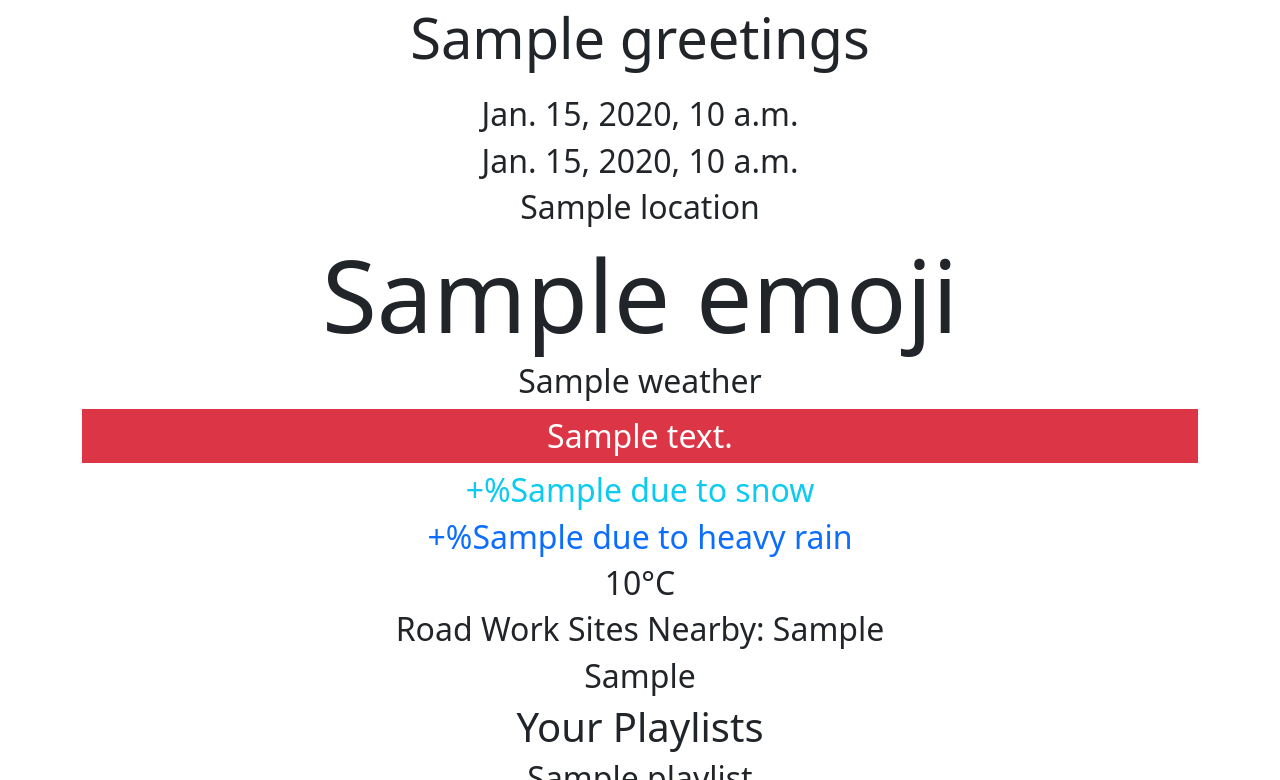
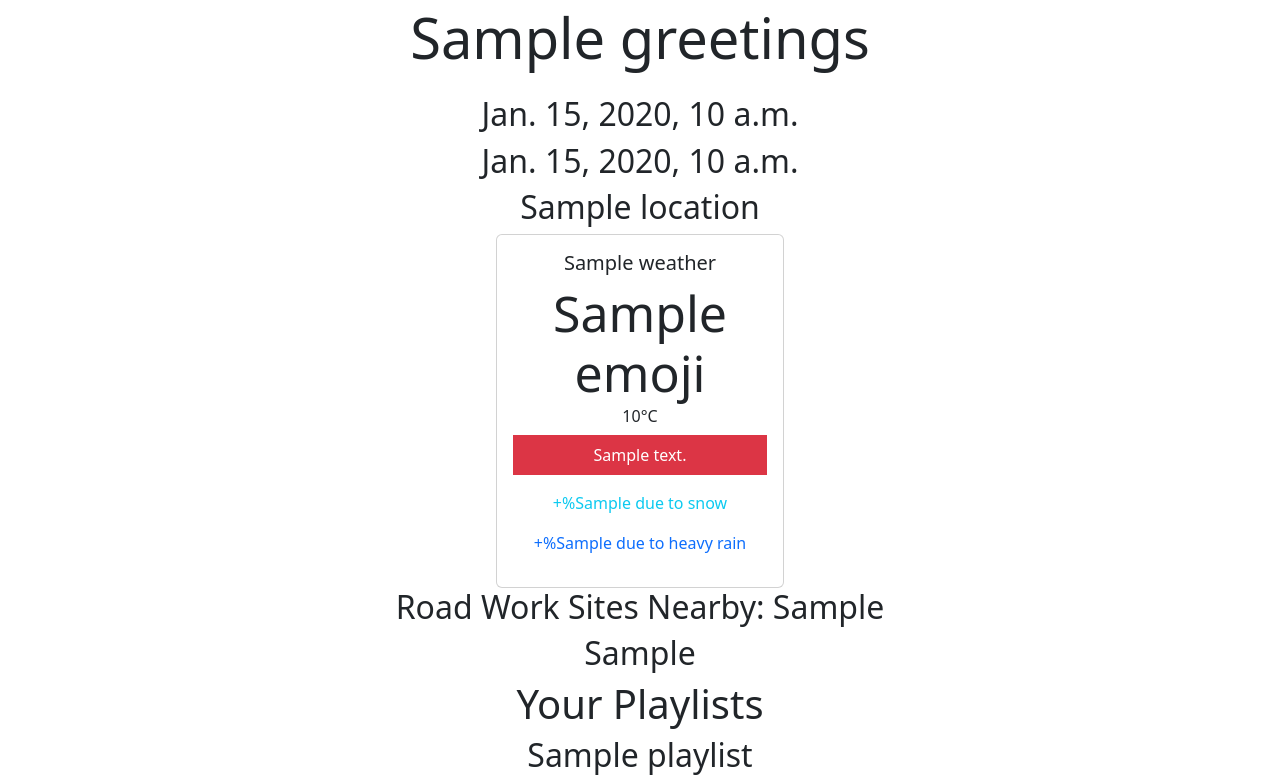
Before and after one commit to persephone-wong/unitedhackproject, a Django app: template templates/home.html in a window 1280 px wide. Shown: the part 44-824 px from the top of the page. Run offline with Django 5.2, Linux system fonts and the light colour scheme; the template is opened without the code that fills it: most values are stand-ins (such as "Sample title", 1, 10 or a date in 2020).

Commit message:
Moved weather into a card format

```diff
--- a/templates/home.html
+++ b/templates/home.html
@@ -24,13 +24,13 @@
 
         <h2>{{ location }}</h2>
 
-        <h1 style="font-size: 100px;">{{ emoji }}</h1>
+
 
 
 
        {% include 'weather.html' %}
 
-        <h2>{{ temperature }}°C</h2>
+
         <h2>Road Work Sites Nearby: {{ road_work }}</h2>
         <h2>{{ work_estimate }}</h2>
 
--- a/templates/weather.html
+++ b/templates/weather.html
@@ -1,17 +1,20 @@
 
-<body>
- <h2>{{ weather }}</h2>
 
+
+     <div class="card mx-auto" style= "width: 18rem; "  >
+      <div class="card-body">
+        <h5 class="card-title">{{ weather }} <h1 style="font-size: 50px;">{{ emoji }}</h1></h5>
+          <h6 class="card-subtitle mb-2 text-body-secondary"></h6><h6>{{ temperature }}°C</h6>
         {% if snow_message %}
-        <h2 class="text-white bg-danger p-2">{{ snow_message }}</h2>
+        <p class="text-white bg-danger p-2">{{ snow_message }}</p>
         {% endif %}
 
         {% if snow_delay %}
-        <h2 class="text-info">+%{{ snow_delay }} due to snow</h2>
+        <p class="text-info">+%{{ snow_delay }} due to snow</p>
         {% endif %}
 
         {% if rain_delay %}
-        <h2 class="text-primary">+%{{ rain_delay }} due to heavy rain</h2>
+        <p class="text-primary">+%{{ rain_delay }} due to heavy rain</p>
         {% endif %}
-
-</body>
+      </div>
+    </div>
```
